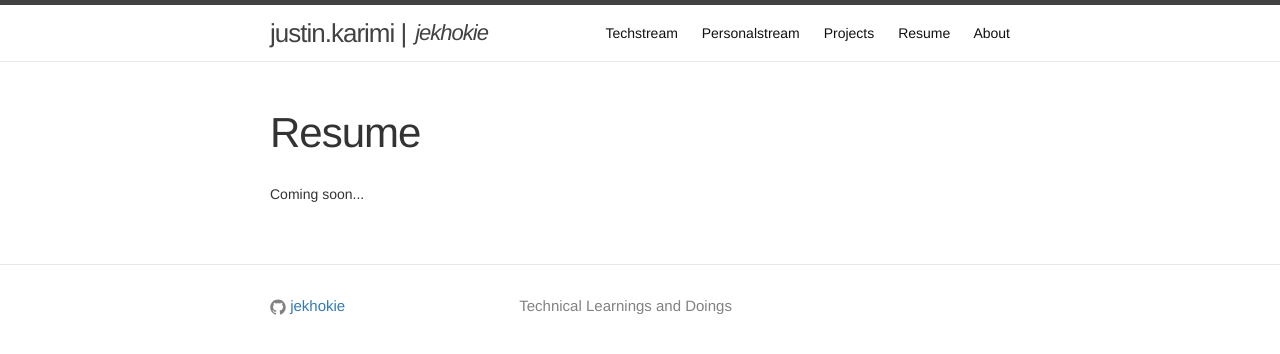
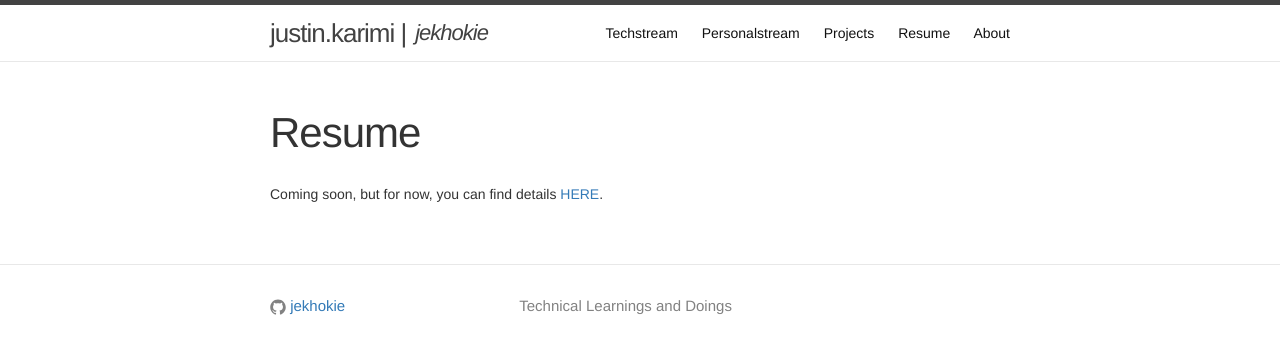
Before and after one commit to jekhokie/jekhokie.github.io, a Jekyll site: the page built from resume.html, in a window 1280 px wide. Shown: the top 354 px of the page. Built offline with Jekyll 4.4.1, drawn with Linux system fonts in a browser that asks for light colours.

Commit message:
Add LinkedIn to Resume Section
Since I've been procrastinating on putting my resume up, I thought it
might be nice to provide a link to my LinkedIn profile at least.

```diff
--- a/resume.html
+++ b/resume.html
@@ -5,4 +5,4 @@ permalink: /resume/
 weight: 90
 ---
 
-Coming soon...
+Coming soon, but for now, you can find details <a href="https://www.linkedin.com/in/justin-karimi-cissp/" target="_blank">HERE</a>.
```
